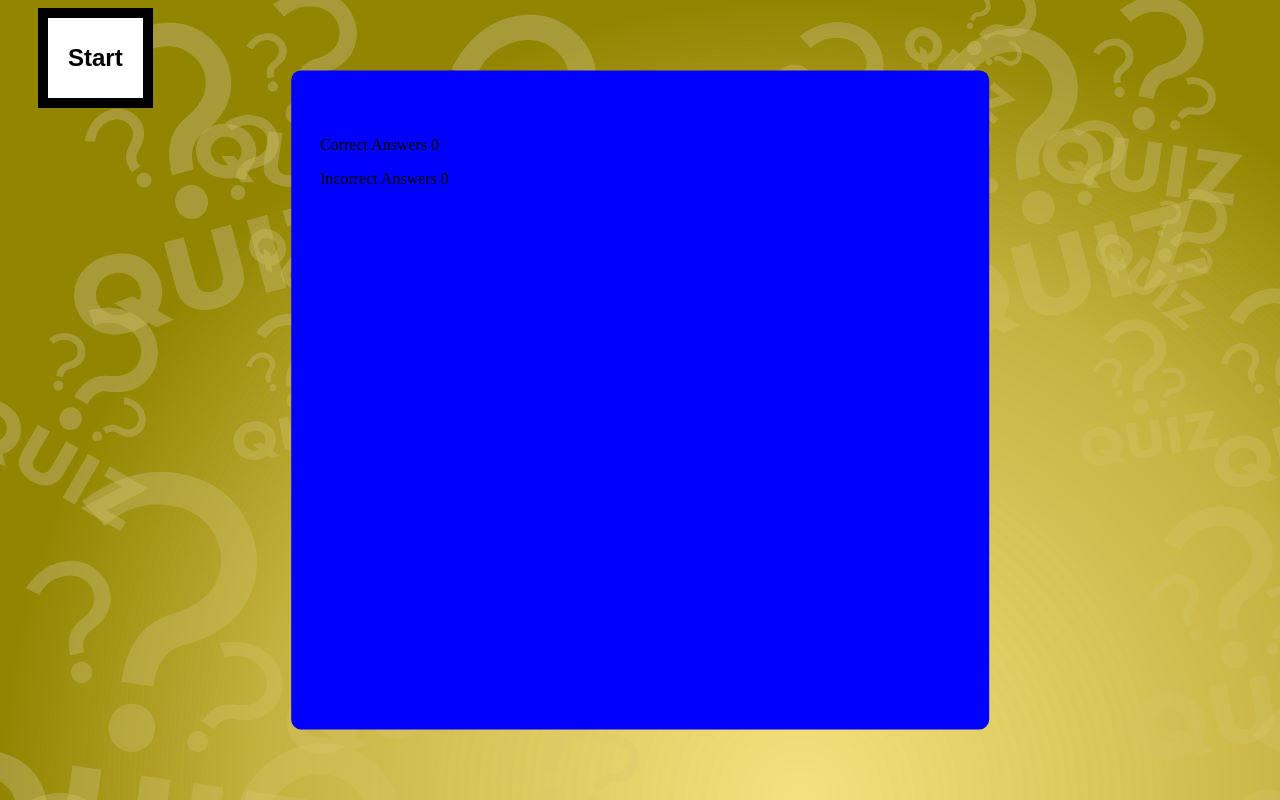
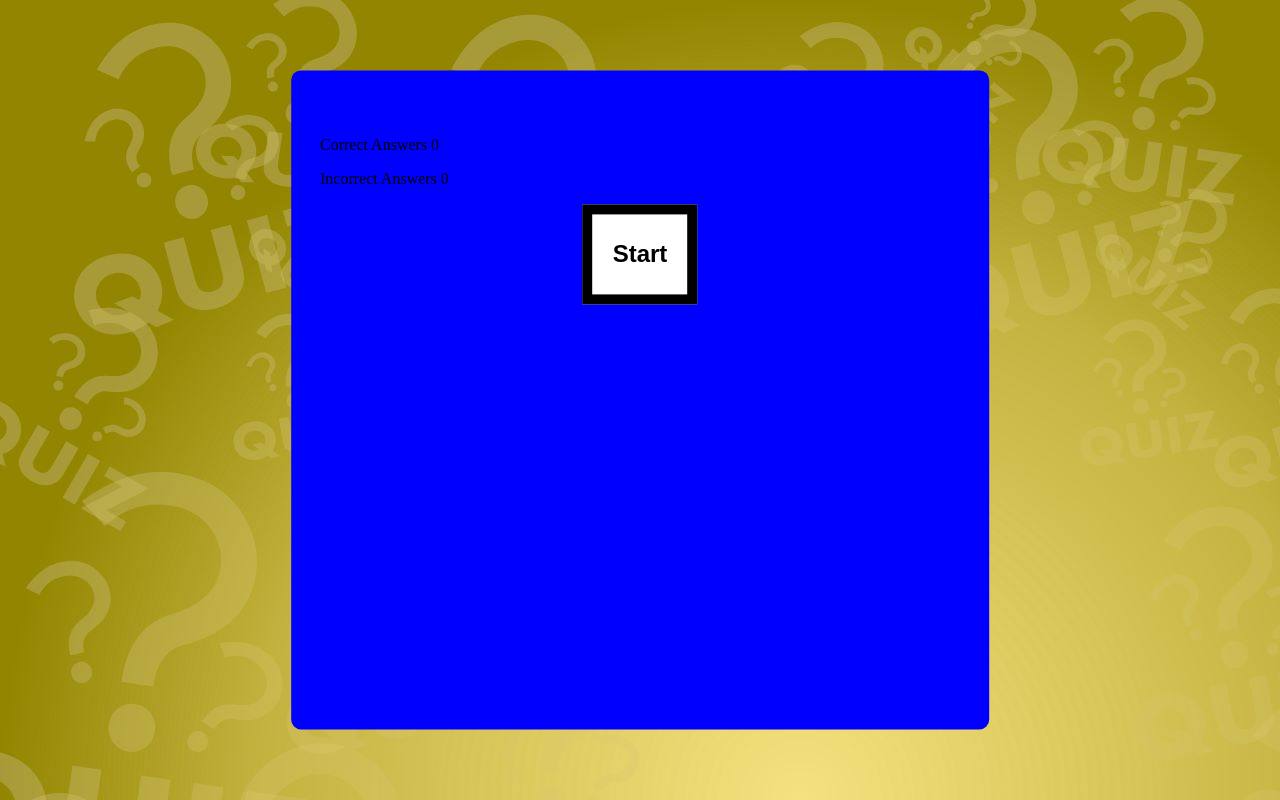
Before and after one commit to kdeane87/General-knowledge-quiz-pp2, a plain HTML site: page index.html in a window 1280 px wide. Drawn offline with Linux system fonts and the light colour scheme.

Commit message:
Move start btn to correct div in html

```diff
--- a/assets/css/style.css
+++ b/assets/css/style.css
@@ -43,11 +43,11 @@ button {
     padding: 10px 20px;
 }
 
-/*.controls {
+.controls {
     display: flex;
     justify-content: center;
     align-items: center;
-}*/
+}
 
 .hide {
     display: none;
--- a/assets/js/script.js
+++ b/assets/js/script.js
@@ -32,8 +32,9 @@ startButton.addEventListener('click', runGame);
 
 
 function runGame() {
-  startButton.classList.add('hide')
-  questionContainerElement.classList.remove('hide')
+  startButton.classList.add('hide');
+  questionContainerElement.classList.remove('hide');
+  console.log('game running');
 }
 
 
--- a/index.html
+++ b/index.html
@@ -24,10 +24,11 @@
                 <p class="scores">Correct Answers <span id="score">0</span></p>
                 <p class="scores">Incorrect Answers <span id="incorrect">0</span></p>
             </div>
+            <div class="controls">
+                <button id="start-btn" class="start-btn btn">Start</button>
+            </div>
         </div>
-        <div class="controls">
-            <button id="start-btn" class="start-btn btn">Start</button>
-        </div>
+
     </div>
     </section>
 
```
